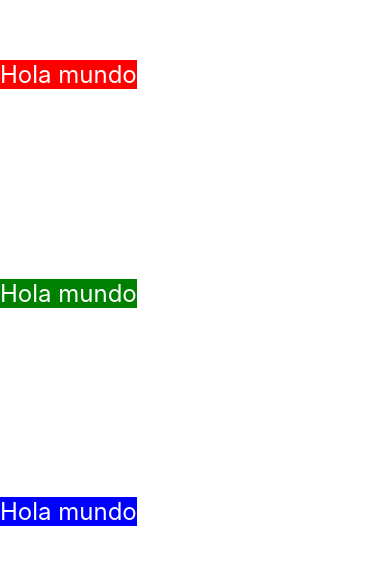
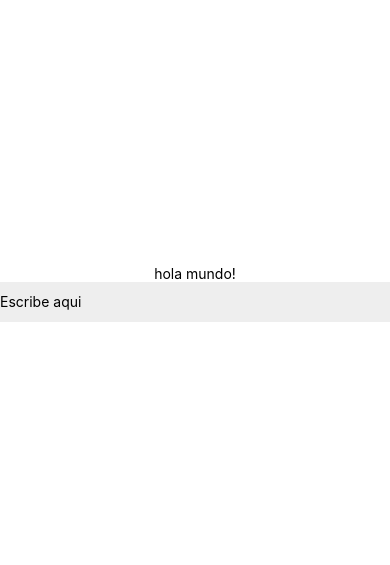
Before and after one commit to ysaiascampos/HolaMundoReactNative, a React Native app: screen / in a window 390 px wide. Shown: the part 129-694 px from the top of the page. Built offline with nearby package versions, Linux system fonts and the light colour scheme.

Commit message:
imput Dimensions

```diff
--- a/App.js
+++ b/App.js
@@ -1,46 +1,28 @@
 import { StatusBar } from 'expo-status-bar';
-import React, { useState } from 'react';
-import { StyleSheet, Text, View } from 'react-native';
+import React from 'react';
+import { StyleSheet, Text, View, TextInput, Dimensions } from 'react-native';
 
-const Texto = ({ style }) => {
-  const [texto, setTexto] = useState("Hola mundo");
-  const actualizaTexto = () => {
-    setTexto('Chao mundo!');
-  }
-  return (
-    <Text style={[styles.text, style]} onPress={actualizaTexto}>{texto}</Text>
-  )
-}
+//const {width, height } = Dimensions.get('window');
 export default function App() {
   return (
     <View style={styles.container}>
-      <Texto style={styles.red} />
-      <Texto style={styles.green} />
-      <Texto style={styles.blue} />
-      <StatusBar style="auto" />
+      <Text>hola mundo!</Text>
+      <TextInput style={styles.input} placeholder='Escribe aqui' />
+      <StatusBar />
     </View>
   );
 }
 
 const styles = StyleSheet.create({
-  text: {
-    color: 'white',
-    fontSize: 24,
-  },
-  red: {
-    backgroundColor: 'red',
-  },
-  green: {
-    backgroundColor: 'green',
-  },
-  blue: {
-    backgroundColor: 'blue',
+  input: {
+    height: 40,
+    width: '100%',
+    backgroundColor: '#eee',
   },
   container: {
     flex: 1,
-    flexDirection: 'column',
     backgroundColor: '#fff',
-    alignItems: 'baseline',
-    justifyContent: 'space-evenly',
+    alignItems: 'center',
+    justifyContent: 'center',
   },
 });
```
